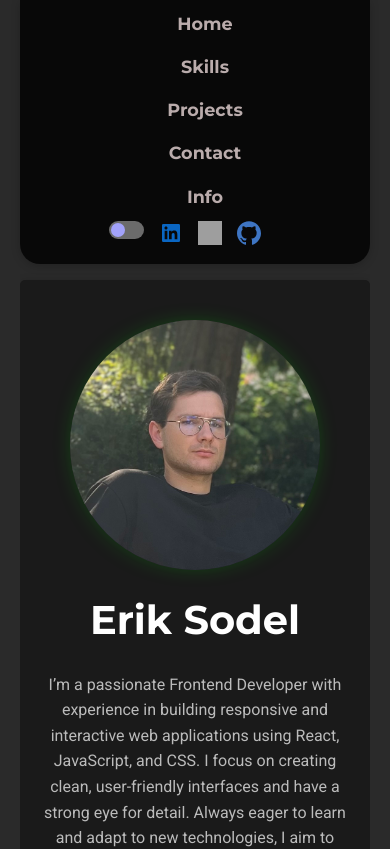
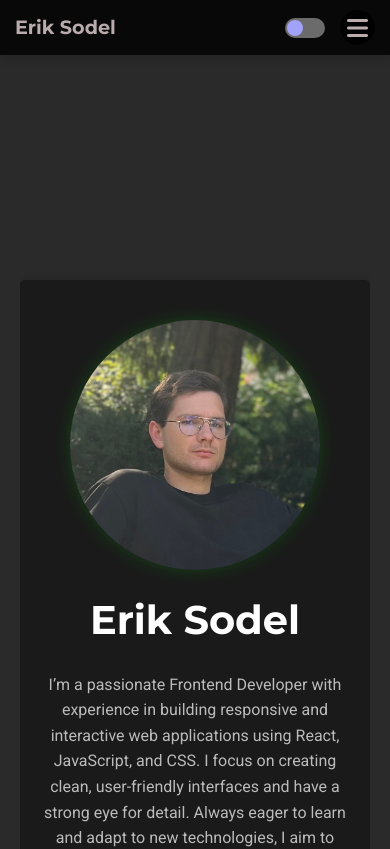
Before and after one commit to Erak1t/portfolio, a React (Vite) app: page / in a window 390 px wide. Shown: the top 849 px of the page. Built offline with nearby package versions, Linux system fonts and the light colour scheme; grey boxes are pictures that could not be loaded.

Commit message:
Hid hamburger on large screens and replaced social icons with Font Awesome

```diff
--- a/src/components/Navbar.jsx
+++ b/src/components/Navbar.jsx
@@ -1,4 +1,4 @@
-import "../styles/Navbar.css";
+/*import "../styles/Navbar.css";
 import { motion } from "framer-motion";
 import instagramLogo from "../assets/instagram.svg";
 import githubLogo from "../assets/github.svg";
@@ -84,3 +84,146 @@ function Navbar({ toggleTheme, theme, navVisible }) {
   );
 }
 export default Navbar;
+*/
+// src/components/Navbar.jsx
+// src/components/Navbar.jsx
+// src/components/Navbar.jsx
+// src/components/Navbar.jsx
+// src/components/Navbar.jsx
+import { useState, useEffect } from "react";
+import "../styles/Navbar.css";
+import { motion } from "framer-motion";
+
+function Navbar({ toggleTheme, theme, navVisible }) {
+  const [isMenuOpen, setIsMenuOpen] = useState(false);
+  const [isScrolledDown, setIsScrolledDown] = useState(false);
+  const [lastScrollY, setLastScrollY] = useState(0);
+
+  // Відстежуємо скрол і напрямок
+  useEffect(() => {
+    const handleScroll = () => {
+      const currentScrollY = window.scrollY;
+
+      // Визначаємо напрямок скролу
+      if (currentScrollY > lastScrollY && currentScrollY > 50) {
+        // Скрол вниз
+        setIsScrolledDown(true);
+      } else if (currentScrollY < lastScrollY) {
+        // Скрол вгору
+        setIsScrolledDown(false);
+      }
+
+      setLastScrollY(currentScrollY);
+
+      // Закриваємо меню при скролі
+      if (isMenuOpen && currentScrollY > 50) {
+        setIsMenuOpen(false);
+      }
+    };
+
+    window.addEventListener("scroll", handleScroll);
+    return () => window.removeEventListener("scroll", handleScroll);
+  }, [lastScrollY, isMenuOpen]);
+
+  // Функція для плавного скролу
+  const handleNavigator = (e, targetId) => {
+    e.preventDefault();
+    const targetElement = document.getElementById(targetId);
+    if (targetElement) {
+      targetElement.scrollIntoView({ behavior: "smooth" });
+    }
+    setIsMenuOpen(false); // Закриваємо меню після вибору
+  };
+
+  // Тогл меню
+  const toggleMenu = () => {
+    setIsMenuOpen(!isMenuOpen);
+    console.log("Menu toggled, isMenuOpen:", isMenuOpen); // Для відладки
+  };
+
+  return (
+    <motion.nav
+      className={`navbar ${isScrolledDown && !isMenuOpen ? "hidden" : ""} ${
+        isMenuOpen ? "open" : ""
+      }`}
+      initial={{ opacity: 0, y: -50 }}
+      animate={{
+        opacity: navVisible ? 1 : 0,
+        y: navVisible ? 0 : -50,
+      }}
+      transition={{ duration: 0.8, ease: "easeOut" }}
+    >
+      <div className="navbar-content">
+        <div className="navbar-logo">Erik Sodel</div>
+        <ul className="nav-links">
+          <li>
+            <a href="#home" onClick={(e) => handleNavigator(e, "home")}>
+              Home
+            </a>
+          </li>
+          <li>
+            <a href="#skills" onClick={(e) => handleNavigator(e, "skills")}>
+              Skills
+            </a>
+          </li>
+          <li>
+            <a href="#projects" onClick={(e) => handleNavigator(e, "projects")}>
+              Projects
+            </a>
+          </li>
+          <li>
+            <a href="#contact" onClick={(e) => handleNavigator(e, "contact")}>
+              Contact
+            </a>
+          </li>
+          <li>
+            <a href="#info" onClick={(e) => handleNavigator(e, "info")}>
+              Info
+            </a>
+          </li>
+        </ul>
+        <div className="navbar-right">
+          <label className="switch" aria-label="Toggle theme">
+            <input
+              type="checkbox"
+              checked={theme === "light"}
+              onChange={toggleTheme}
+            />
+            <span className="slider"></span>
+          </label>
+          <div className="social-links">
+            <a
+              href="https://www.linkedin.com/in/erik-sodel-680ab327a/"
+              target="_blank"
+              rel="noopener noreferrer"
+              aria-label="LinkedIn"
+            >
+              <i className="fab fa-linkedin"></i>
+            </a>
+            <a
+              href="https://www.instagram.com/sodel.erik/"
+              target="_blank"
+              rel="noopener noreferrer"
+              aria-label="Instagram"
+            >
+              <i className="fab fa-instagram"></i>
+            </a>
+            <a
+              href="https://github.com/Erak1t"
+              target="_blank"
+              rel="noopener noreferrer"
+              aria-label="GitHub"
+            >
+              <i className="fab fa-github"></i>
+            </a>
+          </div>
+          <div className="hamburger" onClick={toggleMenu}>
+            <i className={`fas ${isMenuOpen ? "fa-times" : "fa-bars"}`}></i>
+          </div>
+        </div>
+      </div>
+    </motion.nav>
+  );
+}
+
+export default Navbar;
--- a/src/styles/Navbar.css
+++ b/src/styles/Navbar.css
@@ -1,4 +1,4 @@
-.navbar {
+/*.navbar {
   display: flex;
   justify-content: space-between;
   align-items: center;
@@ -145,7 +145,7 @@ body.light .switch .slider {
   background-color: #ddd;
 }
 body.light input:checked + .slider {
-  background-color: #565c57; /* Темніший зелений для світлої теми */
+  background-color: #565c57;
 }
 
 @media (max-width: 1024px) {
@@ -192,4 +192,291 @@ body.light input:checked + .slider {
   input:checked + .slider:before {
     transform: translateX(17px);
   }
+}*/
+/* src/styles/Navbar.css */
+/* src/styles/Navbar.css */
+/* src/styles/Navbar.css */
+/* src/styles/Navbar.css */
+/* src/styles/Navbar.css */
+.navbar {
+  display: flex;
+  justify-content: center;
+  align-items: center;
+  padding: 20px 0;
+  border-radius: 0 0 20px 20px;
+  background: rgba(0, 0, 0, 0.8);
+  position: fixed;
+  top: 0;
+  left: 100px; /* Відступи з боків на великих екранах */
+  width: calc(100% - 200px); /* Ширина з урахуванням відступів */
+  z-index: 1000;
+  backdrop-filter: blur(5px);
+  box-shadow: 0 2px 10px rgba(0, 0, 0, 0.2);
+  transition: transform 0.3s ease, background-color 0.3s;
 }
+
+.navbar-content {
+  display: flex;
+  justify-content: space-between;
+  align-items: center;
+  width: 100%;
+  max-width: 1200px;
+  padding: 0 20px;
+}
+
+.navbar-logo {
+  font-family: "Montserrat", sans-serif;
+  font-size: 1.5rem;
+  color: #baacac;
+  display: none; /* Приховуємо логотип на великих екранах */
+}
+
+.navbar-right {
+  display: flex;
+  align-items: center;
+  gap: 15px;
+}
+
+.nav-links {
+  list-style: none;
+  display: flex;
+  gap: 20px;
+  padding-left: 20px;
+}
+
+.nav-links li a {
+  text-decoration: none;
+  color: #baacac;
+  font-family: "Montserrat", sans-serif;
+  font-weight: 700;
+  font-size: 1.1rem;
+  transition: color 0.3s;
+}
+
+.nav-links li a:hover {
+  color: #fff;
+}
+
+.hamburger {
+  font-size: 1.5rem;
+  color: #baacac;
+  cursor: pointer;
+  display: none; /* Приховуємо гамбургер за замовчуванням на великих екранах */
+  background: rgba(0, 0, 0, 0.8);
+  border-radius: 50%;
+  width: 40px;
+  height: 40px;
+  display: flex;
+  align-items: center;
+  justify-content: center;
+  opacity: 0;
+}
+
+.switch {
+  position: relative;
+  display: inline-block;
+  width: 40px;
+  height: 20px;
+}
+
+.switch input {
+  opacity: 0;
+  width: 0;
+  height: 0;
+}
+
+.slider {
+  position: absolute;
+  cursor: pointer;
+  top: 0;
+  right: 0;
+  bottom: 0;
+  left: 0;
+  background-color: #ccc;
+  transition: 0.4s;
+  border-radius: 20px;
+}
+
+.slider:before {
+  position: absolute;
+  content: "";
+  top: 2px;
+  height: 16px;
+  width: 16px;
+  left: 2px;
+  background-color: rgb(162, 162, 250);
+  transition: 0.4s;
+  border-radius: 50%;
+}
+
+input:checked + .slider {
+  background-color: #ccc;
+}
+
+input:checked + .slider:before {
+  transform: translateX(20px);
+}
+
+.social-links {
+  display: flex;
+  gap: 15px;
+  height: 24px;
+}
+
+.social-links a {
+  color: #baacac;
+  text-decoration: none;
+  transition: color 0.3s;
+}
+
+.social-links a:hover {
+  color: #fff;
+}
+
+.social-links i {
+  font-size: 1.5rem; /* Розмір іконок Font Awesome */
+}
+
+/* Світла тема */
+body.light .navbar {
+  background: rgba(255, 255, 255, 0.8);
+}
+
+body.light .navbar-logo,
+body.light .nav-links li a,
+body.light .hamburger,
+body.light .social-links a {
+  color: #333;
+}
+
+body.light .nav-links li a:hover {
+  color: #000;
+}
+
+body.light .social-links a:hover {
+  color: #000;
+}
+
+body.light .hamburger {
+  background: rgba(255, 255, 255, 0.8);
+}
+
+body.dark .switch .slider {
+  background-color: #6b6b6b;
+}
+
+body.dark input:checked + .slider {
+  background-color: #28a745;
+}
+
+body.light .switch .slider {
+  background-color: #ddd;
+}
+
+body.light input:checked + .slider {
+  background-color: #565c57;
+}
+
+/* Адаптивність */
+@media (max-width: 1024px) {
+  .navbar {
+    left: 50px;
+    width: calc(100% - 100px);
+  }
+}
+
+@media (max-width: 768px) {
+  .navbar {
+    left: 0;
+    width: 100%;
+    padding: 10px 0;
+    border-radius: 0;
+  }
+
+  .navbar.hidden {
+    transform: translateY(-100%);
+  }
+
+  .navbar-content {
+    justify-content: space-between;
+    padding: 0 15px;
+  }
+
+  .navbar-logo {
+    display: block;
+    font-size: 1.3rem;
+  }
+
+  .nav-links {
+    display: none;
+    position: fixed;
+    top: 0;
+    left: 0;
+    width: 100%;
+    height: 100vh;
+    background: rgba(0, 0, 0, 0.9);
+    flex-direction: column;
+    justify-content: center;
+    align-items: center;
+    gap: 40px;
+    margin: 0;
+    padding: 0;
+    z-index: 1000;
+  }
+
+  .navbar.open .nav-links {
+    display: flex;
+  }
+
+  .nav-links li a {
+    font-size: 1.5rem;
+  }
+
+  .social-links {
+    display: none;
+  }
+
+  .navbar.open .social-links {
+    display: flex;
+    position: absolute;
+    bottom: 50px;
+    gap: 20px;
+  }
+
+  .hamburger {
+    display: flex; /* Показуємо гамбургер лише на малих екранах */
+    opacity: 1;
+  }
+
+  body.light .nav-links {
+    background: rgba(255, 255, 255, 0.9);
+  }
+
+  body.light .navbar.open .social-links a {
+    color: #333;
+  }
+
+  body.light .navbar.open .social-links a:hover {
+    color: #000;
+  }
+}
+
+@media (max-width: 480px) {
+  .navbar-logo {
+    font-size: 1.2rem;
+  }
+
+  .nav-links li a {
+    font-size: 1.3rem;
+  }
+
+  .social-links {
+    bottom: 30px;
+  }
+
+  .hamburger {
+    width: 35px;
+    height: 35px;
+    opacity: 1;
+  }
+}
```
